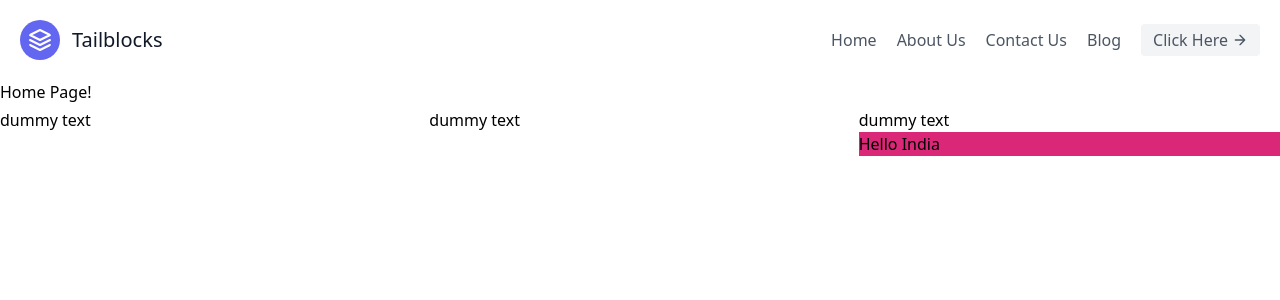
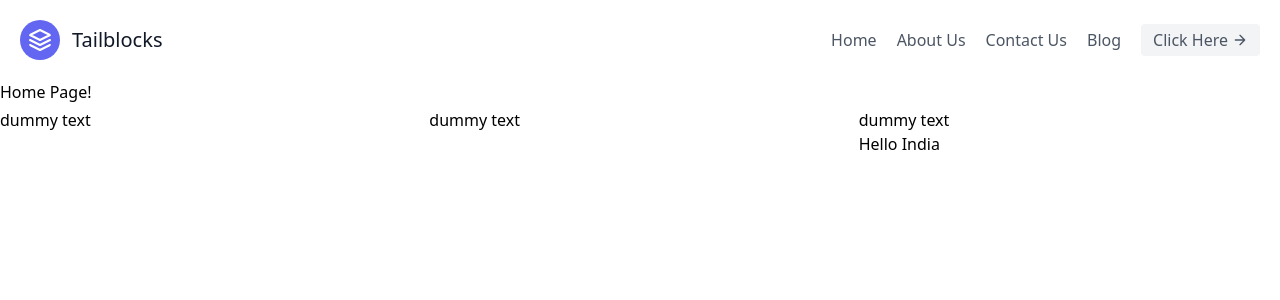
Before and after one commit to jyoti-wp/next-js-app, a Next.js app: page / in a window 1280 px wide. Shown: the top 300 px of the page. Built offline with nearby package versions, Linux system fonts and the light colour scheme.

Commit message:
header nav menu link update

```diff
--- a/src/components/footer/footer.js
+++ b/src/components/footer/footer.js
@@ -13,7 +13,7 @@ function Footer() {
             </div>
             <div className="my-1 px-1 w-full overflow-hidden sm:w-full xl:w-1/3">
             dummy text
-            <h1 className="bg-black md:bg-gray-600 xl:bg-pink-600">Hello India</h1>
+            <h1 className="">Hello India</h1>
                 {/* <!-- Column Content --> */}
             </div>
         </div>
```
